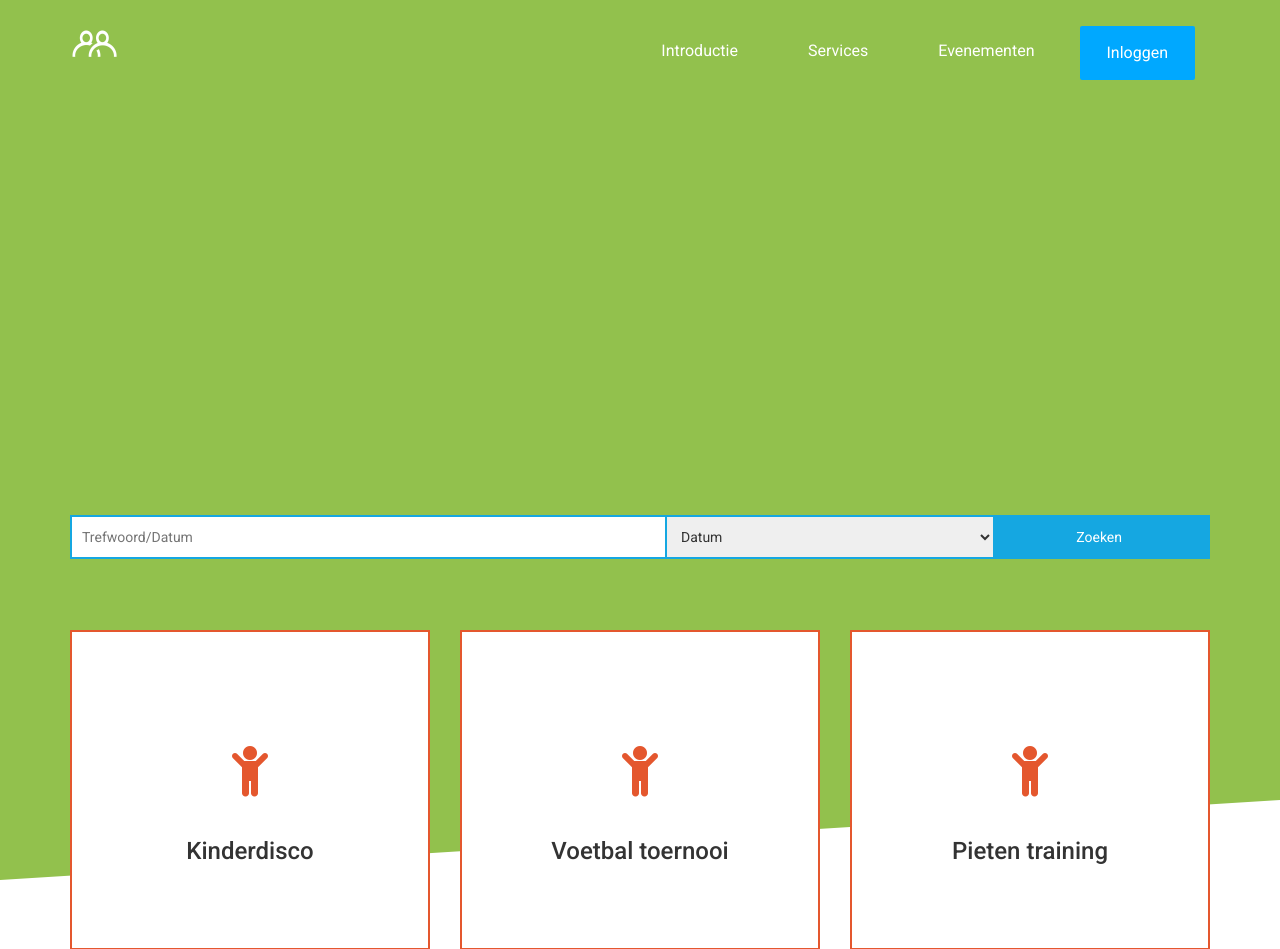
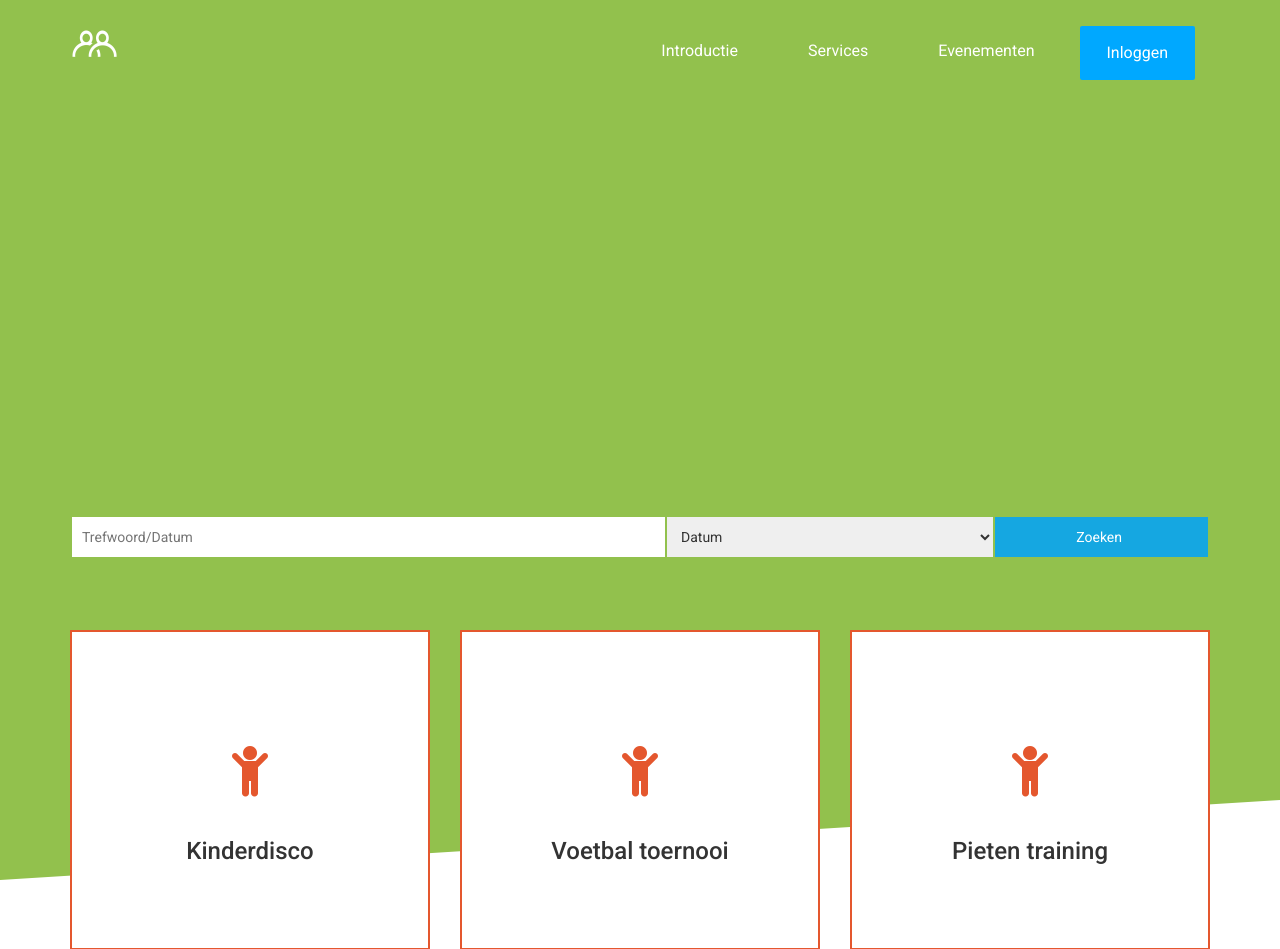
Before and after one commit to Nohsey/ontmoetingsplein, a PHP site: page /evenementen.html in a window 1280 px wide. Shown: the top 949 px of the page. Run offline with PHP 8.4, Linux system fonts and the light colour scheme.

Commit message:
border change search table

```diff
--- a/inaweek/css/cardio.css
+++ b/inaweek/css/cardio.css
@@ -1125,7 +1125,7 @@ footer .social-footer li:hover a {
 }
 
 .search_evenementen td {
-	border: 2px solid #15A7E1;
+	border: 2px solid #92C14D;
 }
 
 .search_evenementen input, button {
```
